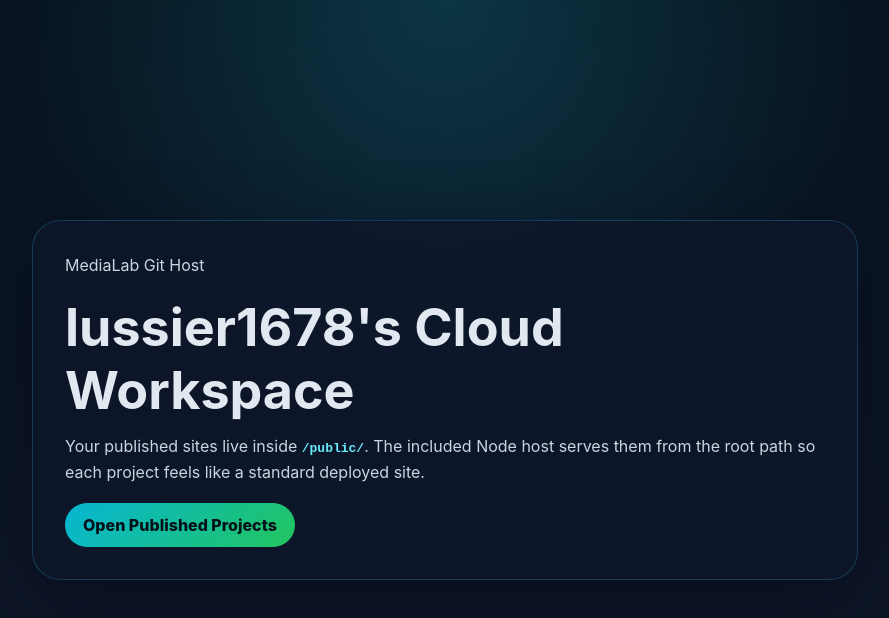
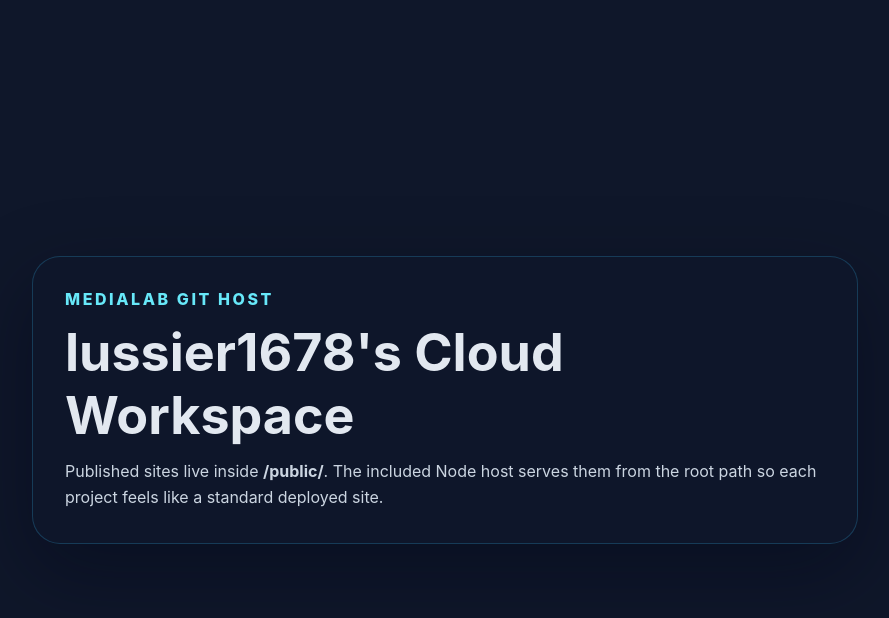
Before and after one commit to lussier1678/lussier, a website: page public/index.html in a window 1280 px wide. Shown: the whole page, without its empty margins (195-1084 px from the left). Drawn offline with Linux system fonts and the light colour scheme.

Commit message:
Initialize public/index.html for MediaLab hosting

```diff
--- a/public/index.html
+++ b/public/index.html
@@ -4,51 +4,12 @@
     <meta charset="UTF-8" />
     <meta name="viewport" content="width=device-width, initial-scale=1.0" />
     <title>MediaLab Cloud Storage</title>
-    <style>
-      body {
-        margin: 0;
-        min-height: 100vh;
-        display: grid;
-        place-items: center;
-        background:
-          radial-gradient(circle at top, rgba(34, 211, 238, 0.18), transparent 42%),
-          linear-gradient(180deg, #07131f 0%, #0f172a 100%);
-        color: #e2e8f0;
-        font-family: Inter, system-ui, sans-serif;
-      }
-      .card {
-        width: min(92vw, 760px);
-        border-radius: 28px;
-        padding: 32px;
-        background: rgba(15, 23, 42, 0.86);
-        border: 1px solid rgba(56, 189, 248, 0.22);
-        box-shadow: 0 28px 80px rgba(2, 6, 23, 0.4);
-      }
-      h1 { margin: 0 0 12px; font-size: clamp(2rem, 5vw, 3.25rem); }
-      p { margin: 0 0 18px; color: #cbd5e1; line-height: 1.6; }
-      a {
-        display: inline-flex;
-        align-items: center;
-        gap: 10px;
-        padding: 12px 18px;
-        border-radius: 999px;
-        background: linear-gradient(135deg, #06b6d4, #22c55e);
-        color: #03111a;
-        font-weight: 800;
-        text-decoration: none;
-      }
-      code {
-        color: #67e8f9;
-        font-weight: 700;
-      }
-    </style>
   </head>
-  <body>
-    <section class="card">
-      <p>MediaLab Git Host</p>
-      <h1>lussier1678's Cloud Workspace</h1>
-      <p>Your published sites live inside <code>/public/</code>. The included Node host serves them from the root path so each project feels like a standard deployed site.</p>
-      <a href="./">Open Published Projects</a>
-    </section>
+  <body style="margin:0;min-height:100vh;display:grid;place-items:center;background:#0f172a;color:#e2e8f0;font-family:Inter,system-ui,sans-serif;">
+    <main style="width:min(92vw,760px);padding:32px;border-radius:28px;background:rgba(15,23,42,.86);border:1px solid rgba(56,189,248,.22);box-shadow:0 28px 80px rgba(2,6,23,.4);">
+      <p style="margin:0 0 12px;color:#67e8f9;font-weight:800;letter-spacing:.16em;text-transform:uppercase;">MediaLab Git Host</p>
+      <h1 style="margin:0 0 12px;font-size:clamp(2rem,5vw,3.25rem);">lussier1678's Cloud Workspace</h1>
+      <p style="margin:0;color:#cbd5e1;line-height:1.6;">Published sites live inside <strong>/public/</strong>. The included Node host serves them from the root path so each project feels like a standard deployed site.</p>
+    </main>
   </body>
 </html>
```
